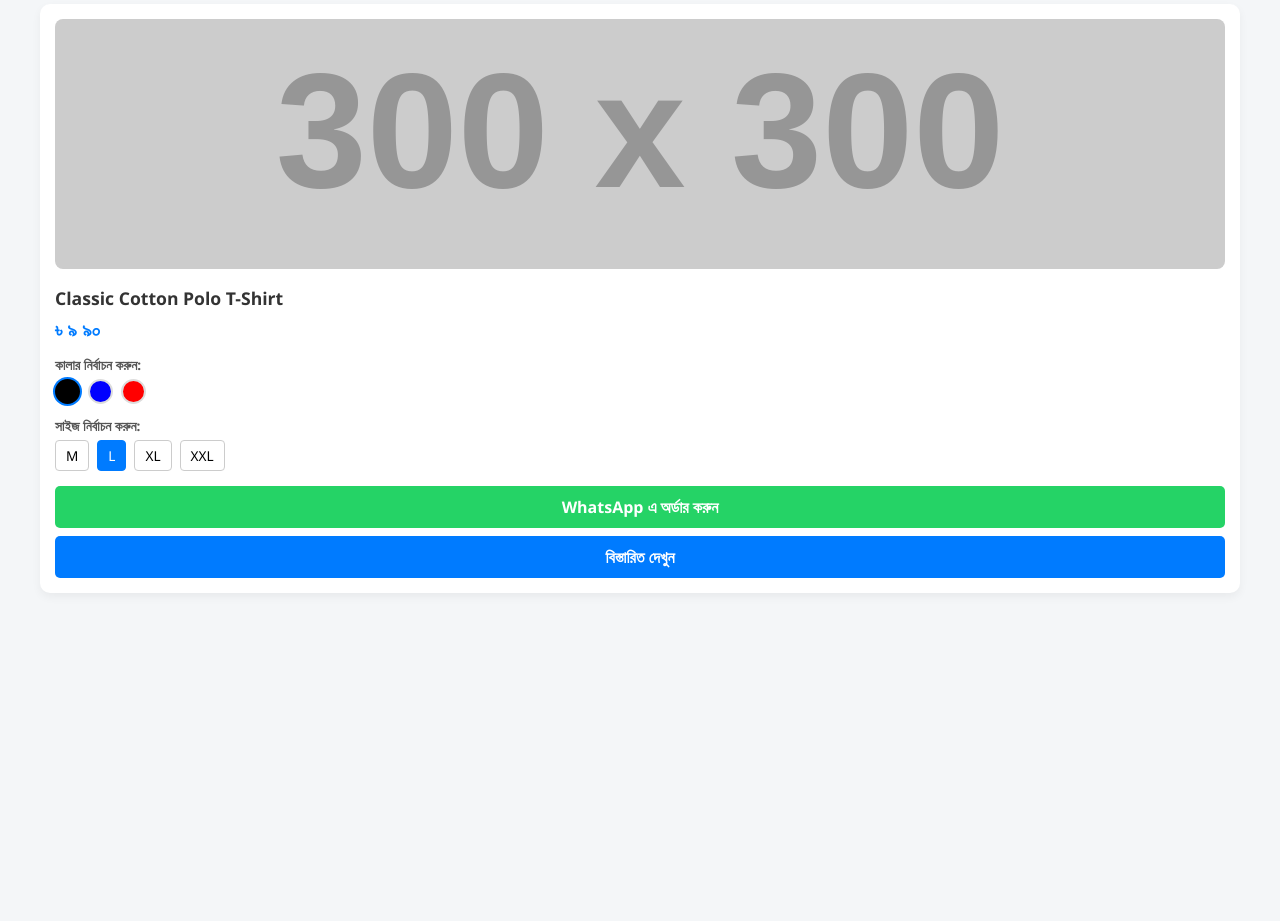
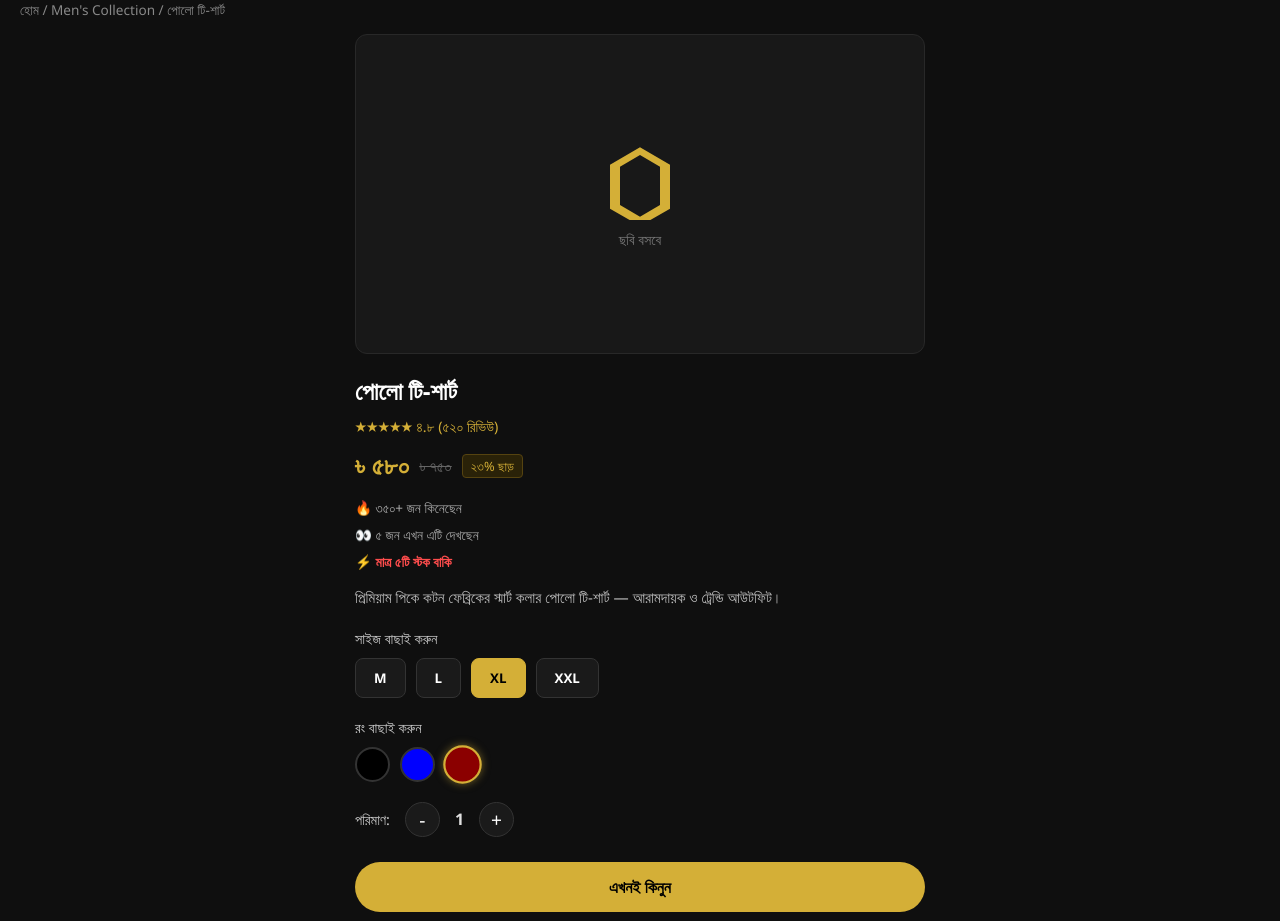
Before and after one commit to batikcromfashion/SeiRokom-Fashion-, a plain HTML site: page index.html in a window 1280 px wide. Shown: the part 79-1000 px from the top of the page. Before the commit the page ends 800 px from the top, so only its background shows below. Drawn offline with Linux system fonts and the light colour scheme; placeholder pictures from the web are drawn by us.

Commit message:
Update index.html

```diff
--- a/index.html
+++ b/index.html
@@ -3,226 +3,343 @@
 <head>
   <meta charset="UTF-8">
   <meta name="viewport" content="width=device-width, initial-scale=1.0">
-  <title>Polo T-Shirt Store</title>
+  <title>SR SEIROKOM FASHION</title>
   <style>
-    /* Global Styles */
+    /* Dark Theme Global Styles */
     * {
       box-sizing: border-box;
       margin: 0;
       padding: 0;
-      font-family: 'Segoe UI', Tahoma, Geneva, Verdana, sans-serif;
+      font-family: 'Segoe UI', Roboto, sans-serif;
     }
 
     body {
-      background-color: #f4f6f8;
-      color: #333;
-      padding: 20px;
+      background-color: #0f0f0f;
+      color: #e0e0e0;
+      padding-bottom: 40px;
     }
 
-    .container {
-      max-width: 1200px;
-      margin: 0 auto;
+    /* Header & Navigation */
+    header {
+      background-color: #161616;
+      padding: 15px 20px;
+      display: flex;
+      justify-content: space-between;
+      align-items: center;
+      border-bottom: 1px solid #2a2a2a;
+      position: sticky;
+      top: 0;
+      z-index: 100;
     }
 
-    /* Product Grid */
-    .product-grid {
-      display: grid;
-      grid-template-columns: repeat(auto-fit, minmax(280px, 1fr));
-      gap: 20px;
-      margin-top: 20px;
+    .brand-title {
+      color: #d4af37;
+      font-size: 1.2rem;
+      font-weight: bold;
+      letter-spacing: 1px;
     }
 
-    /* Product Card */
-    .product-card {
-      background: #fff;
-      border-radius: 10px;
-      padding: 15px;
-      box-shadow: 0 4px 10px rgba(0, 0, 0, 0.05);
-      transition: transform 0.2s, box-shadow 0.2s;
+    .nav-btn {
+      background: transparent;
+      border: 1px solid #333;
+      color: #ccc;
+      padding: 6px 12px;
+      border-radius: 20px;
+      font-size: 0.85rem;
+      text-decoration: none;
     }
 
-    .product-card:hover {
-      transform: translateY(-5px);
-      box-shadow: 0 6px 15px rgba(0, 0, 0, 0.1);
+    .breadcrumb {
+      padding: 15px 20px;
+      font-size: 0.85rem;
+      color: #888;
     }
 
-    .product-card img {
-      width: 100%;
-      height: 250px;
-      object-fit: cover;
-      border-radius: 8px;
+    /* Main Container */
+    .container {
+      max-width: 600px;
+      margin: 0 auto;
+      padding: 0 15px;
     }
 
-    .product-title {
-      font-size: 1.1rem;
-      font-weight: 600;
-      margin: 12px 0 6px;
+    /* Product Image Display */
+    .product-image-box {
+      background-color: #181818;
+      border-radius: 12px;
+      height: 320px;
+      display: flex;
+      flex-direction: column;
+      justify-content: center;
+      align-items: center;
+      border: 1px solid #282828;
+      margin-bottom: 20px;
+      position: relative;
     }
 
-    .product-price {
-      font-size: 1.2rem;
-      color: #007bff;
-      font-weight: bold;
+    .product-image-box svg {
+      width: 80px;
+      height: 80px;
+      fill: #d4af37;
+      margin-bottom: 10px;
+    }
+
+    .product-image-box span {
+      color: #777;
+      font-size: 0.9rem;
+    }
+
+    /* Product Info */
+    .product-name {
+      font-size: 1.5rem;
+      color: #fff;
+      margin-bottom: 10px;
+    }
+
+    .rating {
+      color: #d4af37;
+      font-size: 0.9rem;
       margin-bottom: 12px;
     }
 
-    /* Selector Section */
-    .selector-group {
-      margin-bottom: 12px;
+    .price-box {
+      display: flex;
+      align-items: center;
+      gap: 10px;
+      margin-bottom: 15px;
     }
 
-    .selector-label {
-      font-size: 0.85rem;
-      font-weight: 600;
-      margin-bottom: 5px;
-      color: #555;
+    .current-price {
+      font-size: 1.6rem;
+      font-weight: bold;
+      color: #d4af37;
     }
 
-    .options {
-      display: flex;
-      gap: 8px;
+    .old-price {
+      text-decoration: line-through;
+      color: #666;
+      font-size: 1rem;
     }
 
-    /* Color Options */
-    .color-btn {
-      width: 25px;
-      height: 25px;
-      border-radius: 50%;
-      border: 2px solid #ddd;
-      cursor: pointer;
-      transition: border-color 0.2s;
+    .discount-badge {
+      background-color: #2a2208;
+      color: #d4af37;
+      padding: 2px 8px;
+      border-radius: 4px;
+      font-size: 0.8rem;
+      border: 1px solid #554310;
     }
 
-    .color-btn.active {
-      border-color: #000;
-      box-shadow: 0 0 0 2px #007bff;
+    .social-proof {
+      font-size: 0.85rem;
+      color: #aaa;
+      margin-bottom: 8px;
     }
 
-    /* Size Options */
+    .stock-warning {
+      color: #ff4d4d;
+      font-size: 0.85rem;
+      font-weight: bold;
+      margin-bottom: 15px;
+    }
+
+    .description {
+      color: #bbb;
+      font-size: 0.95rem;
+      line-height: 1.5;
+      margin-bottom: 20px;
+    }
+
+    /* Selection Groups */
+    .section-title {
+      font-size: 0.9rem;
+      color: #ccc;
+      margin-bottom: 10px;
+    }
+
+    .options-group {
+      display: flex;
+      gap: 10px;
+      margin-bottom: 20px;
+    }
+
+    /* Size Buttons */
     .size-btn {
-      padding: 5px 10px;
-      border: 1px solid #ccc;
-      border-radius: 4px;
-      background: #fff;
+      background-color: #1a1a1a;
+      border: 1px solid #333;
+      color: #fff;
+      padding: 10px 18px;
+      border-radius: 8px;
       cursor: pointer;
-      font-size: 0.85rem;
+      font-weight: bold;
       transition: all 0.2s;
     }
 
     .size-btn.active {
-      background: #007bff;
-      color: #fff;
-      border-color: #007bff;
+      background-color: #d4af37;
+      color: #000;
+      border-color: #d4af37;
     }
 
-    /* Action Button Group */
-    .button-group {
+    /* Color Buttons */
+    .color-btn {
+      width: 35px;
+      height: 35px;
+      border-radius: 50%;
+      border: 2px solid #333;
+      cursor: pointer;
+      transition: all 0.2s;
+    }
+
+    .color-btn.active {
+      border-color: #d4af37;
+      transform: scale(1.1);
+      box-shadow: 0 0 8px rgba(212, 175, 55, 0.5);
+    }
+
+    /* Quantity Control */
+    .quantity-box {
+      display: flex;
+      align-items: center;
+      gap: 15px;
+      margin-bottom: 25px;
+    }
+
+    .qty-btn {
+      background: #1a1a1a;
+      border: 1px solid #333;
+      color: #fff;
+      width: 35px;
+      height: 35px;
+      border-radius: 50%;
+      font-size: 1.2rem;
+      cursor: pointer;
+    }
+
+    /* Action Buttons */
+    .btn-action-container {
       display: flex;
       flex-direction: column;
-      gap: 8px;
-      margin-top: 15px;
+      gap: 12px;
     }
 
-    .btn {
-      display: block;
-      width: 100%;
-      padding: 10px;
-      color: white;
+    .btn-buy-now {
+      background-color: #d4af37;
+      color: #000;
+      border: none;
+      padding: 14px;
+      border-radius: 25px;
+      font-size: 1rem;
+      font-weight: bold;
       text-align: center;
       text-decoration: none;
-      border: none;
-      border-radius: 5px;
-      font-weight: bold;
       cursor: pointer;
-      transition: background 0.2s;
     }
 
-    .btn-checkout {
-      background: #25D366; /* WhatsApp Green Theme */
+    .btn-whatsapp {
+      background-color: #25D366;
+      color: #fff;
+      border: none;
+      padding: 14px;
+      border-radius: 25px;
+      font-size: 1rem;
+      font-weight: bold;
+      text-align: center;
+      text-decoration: none;
+      cursor: pointer;
+      display: flex;
+      justify-content: center;
+      align-items: center;
+      gap: 8px;
     }
 
-    .btn-checkout:hover {
-      background: #1ebc57;
-    }
-
-    .btn-details {
-      background: #007bff;
-    }
-
-    .btn-details:hover {
-      background: #0056b3;
-    }
-
-    /* Quick Menu Panel */
-    .quick-menu-panel {
-      opacity: 0;
-      transform: translateY(20px);
-      transition: opacity 0.3s ease, transform 0.3s ease;
-    }
-
-    .quick-menu-panel.open {
-      opacity: 1;
-      transform: translateY(0);
+    .reviews-header {
+      margin-top: 35px;
+      border-top: 1px solid #222;
+      padding-top: 20px;
+      font-size: 1.1rem;
+      color: #fff;
     }
   </style>
 </head>
 <body>
 
+  <!-- Header Section -->
+  <header>
+    <div class="brand-title">SR SEIROKOM FASHION</div>
+    <a href="checkout.html" class="nav-btn">← কার্টে ফিরুন</a>
+  </header>
+
+  <div class="breadcrumb">হোম / Men's Collection / পোলো টি-শার্ট</div>
+
   <div class="container">
-    <h1 style="text-align: center; margin-bottom: 20px;">আমাদের পোলো টি-শার্ট কালেকশন</h1>
 
-    <div class="product-grid">
-
-      <!-- Product Card 1 -->
-      <div class="product-card">
-        <a href="product-polo-tshirt.html">
-          <img src="https://via.placeholder.com/300x300" alt="Polo T-Shirt">
-        </a>
-        <h3 class="product-title">Classic Cotton Polo T-Shirt</h3>
-        <p class="product-price">৳ ৯ ৯০</p>
-
-        <!-- Color Selector -->
-        <div class="selector-group">
-          <div class="selector-label">কালার নির্বাচন করুন:</div>
-          <div class="options">
-            <button class="color-btn active" style="background-color: #000000;" data-color="Black"></button>
-            <button class="color-btn" style="background-color: #0000FF;" data-color="Blue"></button>
-            <button class="color-btn" style="background-color: #FF0000;" data-color="Red"></button>
-          </div>
+    <!-- Product Image Placeholder -->
+    <div class="product-image-box">
+      <svg viewBox="0 0 24 24">
+        <path d="M12 4.5l-6 3.5v11.5l6 3.5 6-3.5v-11.5l-6-3.5zm0-2.3l9 5.2v13.2l-9 5.2-9-5.2v-13.2l9-5.2z"/>
+      </svg>
+      <span>ছবি বসবে</span>
     </div>
 
-        <!-- Size Selector -->
-        <div class="selector-group">
-          <div class="selector-label">সাইজ নির্বাচন করুন:</div>
-          <div class="options">
+    <!-- Product Details -->
+    <h1 class="product-name">পোলো টি-শার্ট</h1>
+    <div class="rating">★★★★★ ৪.৮ (৫২০ রিভিউ)</div>
+
+    <div class="price-box">
+      <span class="current-price">৳ ৫৮০</span>
+      <span class="old-price">৳ ৭৫০</span>
+      <span class="discount-badge">২৩% ছাড়</span>
+    </div>
+
+    <div class="social-proof">🔥 ৩৫০+ জন কিনেছেন</div>
+    <div class="social-proof">👀 ৫ জন এখন এটি দেখছেন</div>
+    <div class="stock-warning">⚡ মাত্র ৫টি স্টক বাকি</div>
+
+    <p class="description">
+      প্রিমিয়াম পিকে কটন ফেব্রিকের স্মার্ট কলার পোলো টি-শার্ট — আরামদায়ক ও ট্রেন্ডি আউটফিট।
+    </p>
+
+    <!-- Size Selection -->
+    <div class="section-title">সাইজ বাছাই করুন</div>
+    <div class="options-group">
       <button class="size-btn">M</button>
-            <button class="size-btn active">L</button>
-            <button class="size-btn">XL</button>
+      <button class="size-btn">L</button>
+      <button class="size-btn active">XL</button>
       <button class="size-btn">XXL</button>
     </div>
+
+    <!-- Color Selection -->
+    <div class="section-title">রং বাছাই করুন</div>
+    <div class="options-group">
+      <button class="color-btn" style="background-color: #000;" data-color="Black"></button>
+      <button class="color-btn" style="background-color: #0000ff;" data-color="Blue"></button>
+      <button class="color-btn active" style="background-color: #8b0000;" data-color="Red"></button>
+    </div>
+
+    <!-- Quantity Control -->
+    <div class="quantity-box">
+      <span class="section-title" style="margin:0;">পরিমাণ:</span>
+      <button class="qty-btn" id="qty-minus">-</button>
+      <span id="qty-count" style="font-weight:bold;">1</span>
+      <button class="qty-btn" id="qty-plus">+</button>
     </div>
 
     <!-- Action Buttons -->
-        <div class="button-group">
-          <!-- WhatsApp Order button redirects directly to checkout.html -->
-          <a href="checkout.html" class="btn btn-checkout">WhatsApp এ অর্ডার করুন</a>
-          <a href="product-polo-tshirt.html" class="btn btn-details">বিস্তারিত দেখুন</a>
-        </div>
+    <div class="btn-action-container">
+      <a href="checkout.html" class="btn-buy-now">এখনই কিনুন</a>
+      <!-- WhatsApp button now correctly redirects to checkout.html -->
+      <a href="checkout.html" class="btn-whatsapp">WhatsApp-এ অর্ডার করুন</a>
     </div>
 
-    </div>
+    <!-- Reviews Section Placeholder -->
+    <div class="reviews-header">★ কাস্টমার রিভিউ (৪.৮ (৫২০ রিভিউ))</div>
   </div>
 
-  <!-- Interactive JavaScript -->
+  <!-- Interactive Logic -->
   <script>
     document.addEventListener('DOMContentLoaded', function () {
-      // Size and Color selection functionality
-      const sizeGroups = document.querySelectorAll('.product-card');
-
-      sizeGroups.forEach(card => {
-        const sizeBtns = card.querySelectorAll('.size-btn');
-        const colorBtns = card.querySelectorAll('.color-btn');
-
+      // Size selection
+      const sizeBtns = document.querySelectorAll('.size-btn');
       sizeBtns.forEach(btn => {
         btn.addEventListener('click', function () {
           sizeBtns.forEach(b => b.classList.remove('active'));
@@ -230,14 +347,34 @@
         });
       });
 
+      // Color selection
+      const colorBtns = document.querySelectorAll('.color-btn');
       colorBtns.forEach(btn => {
         btn.addEventListener('click', function () {
           colorBtns.forEach(b => b.classList.remove('active'));
           this.classList.add('active');
         });
       });
+
+      // Quantity control
+      const minusBtn = document.getElementById('qty-minus');
+      const plusBtn = document.getElementById('qty-plus');
+      const qtyCount = document.getElementById('qty-count');
+      let count = 1;
+
+      plusBtn.addEventListener('click', function () {
+        count++;
+        qtyCount.innerText = count;
+      });
+
+      minusBtn.addEventListener('click', function () {
+        if (count > 1) {
+          count--;
+          qtyCount.innerText = count;
+        }
       });
     });
   </script>
+
 </body>
 </html>
```
Lines whose indentation alone changed are shown as unchanged.
